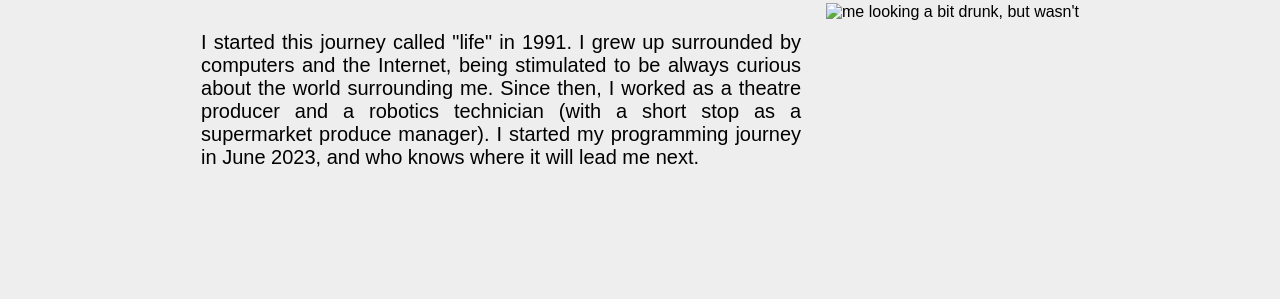
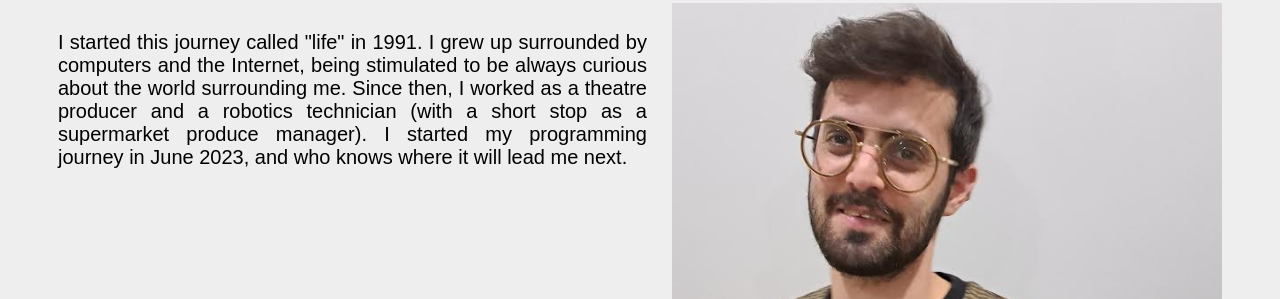
Before and after one commit to tiagoaesmartins/portfolio, a website: page index.html in a window 1280 px wide. Shown: the part 175-474 px from the top of the page. Drawn offline with Linux system fonts and the light colour scheme; the site is published under a folder, as on GitHub Pages, so addresses that start at the root find nothing; a web font is replaced by a local one.

Commit message:
Corrected bug in About Me image

```diff
--- a/index.html
+++ b/index.html
@@ -33,7 +33,7 @@
                         <h2>About Me</h2>
                         <p>I started this journey called "life" in 1991. I grew up surrounded by computers and the Internet, being stimulated to be always curious about the world surrounding me. Since then, I worked as a theatre producer and a robotics technician (with a short stop as a supermarket produce manager). I started my programming journey in June 2023, and who knows where it will lead me next.</p>
                     </div>
-                    <img src="/images/me.png" alt="me looking a bit drunk, but wasn't">
+                    <img src="./images/me.png" alt="me looking a bit drunk, but wasn't">
                 </article>
         </section>
         <section id="projects">
```
